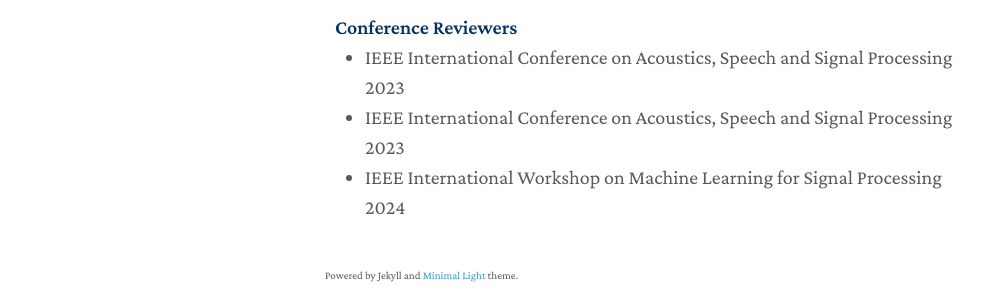
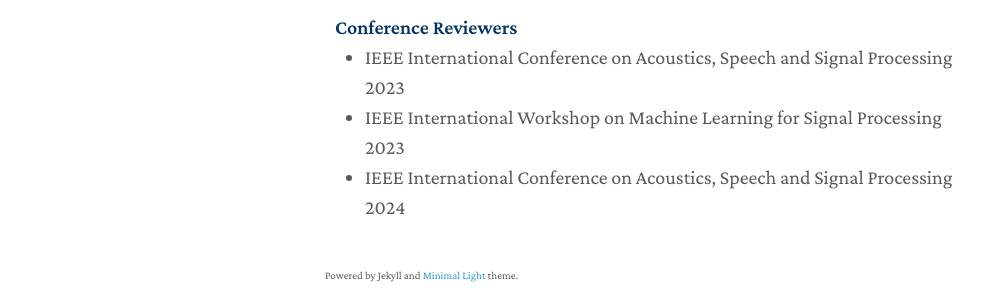
Before and after one commit to ashutosh17dec/ashutosh17dec.github.io, a Jekyll site: the page built from index.md, in a window 1280 px wide and 900 px high, scrolled down 2922 px. Shown: the part 543-843 px from the top of the window, without its empty margins (145-1128 px from the left). Built offline with Jekyll 4.4.1, drawn with Linux system fonts in a browser that asks for light colours; nearby versions of some CDN libraries; a style sheet for code colours, icons or effects is not loaded; our own code applies the rules of GitHub Pages for plain Markdown files.

```diff
--- a/_includes/services.md
+++ b/_includes/services.md
@@ -4,6 +4,6 @@
 
 <ul style="margin:0 0 5px;">
   <li><a href="https://2023.ieeeicassp.org/"><autocolor>IEEE International Conference on Acoustics, Speech and Signal Processing 2023</autocolor></a></li>
-  <li><a href="https://2023.ieeemlsp.org/"><autocolor>IEEE International Conference on Acoustics, Speech and Signal Processing 2023</autocolor></a></li>
-  <li><a href="https://2024.ieeeicassp.org/"><autocolor>IEEE International Workshop on Machine Learning for Signal Processing 2024</autocolor></a></li>
+  <li><a href="https://2023.ieeemlsp.org/"><autocolor>IEEE International Workshop on Machine Learning for Signal Processing 2023</autocolor></a></li>
+  <li><a href="https://2024.ieeeicassp.org/"><autocolor>IEEE International Conference on Acoustics, Speech and Signal Processing 2024</autocolor></a></li>
 </ul>
```
